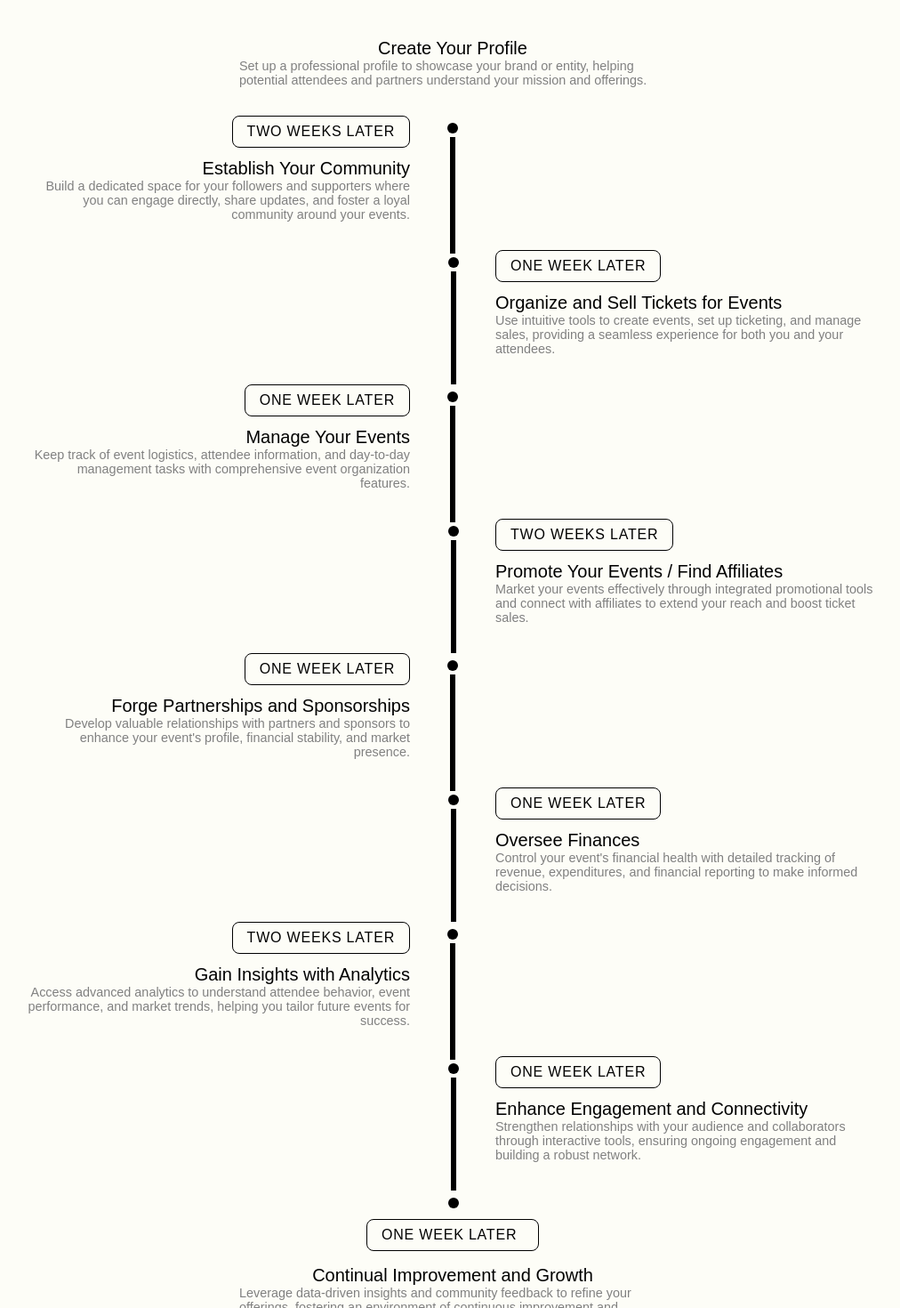
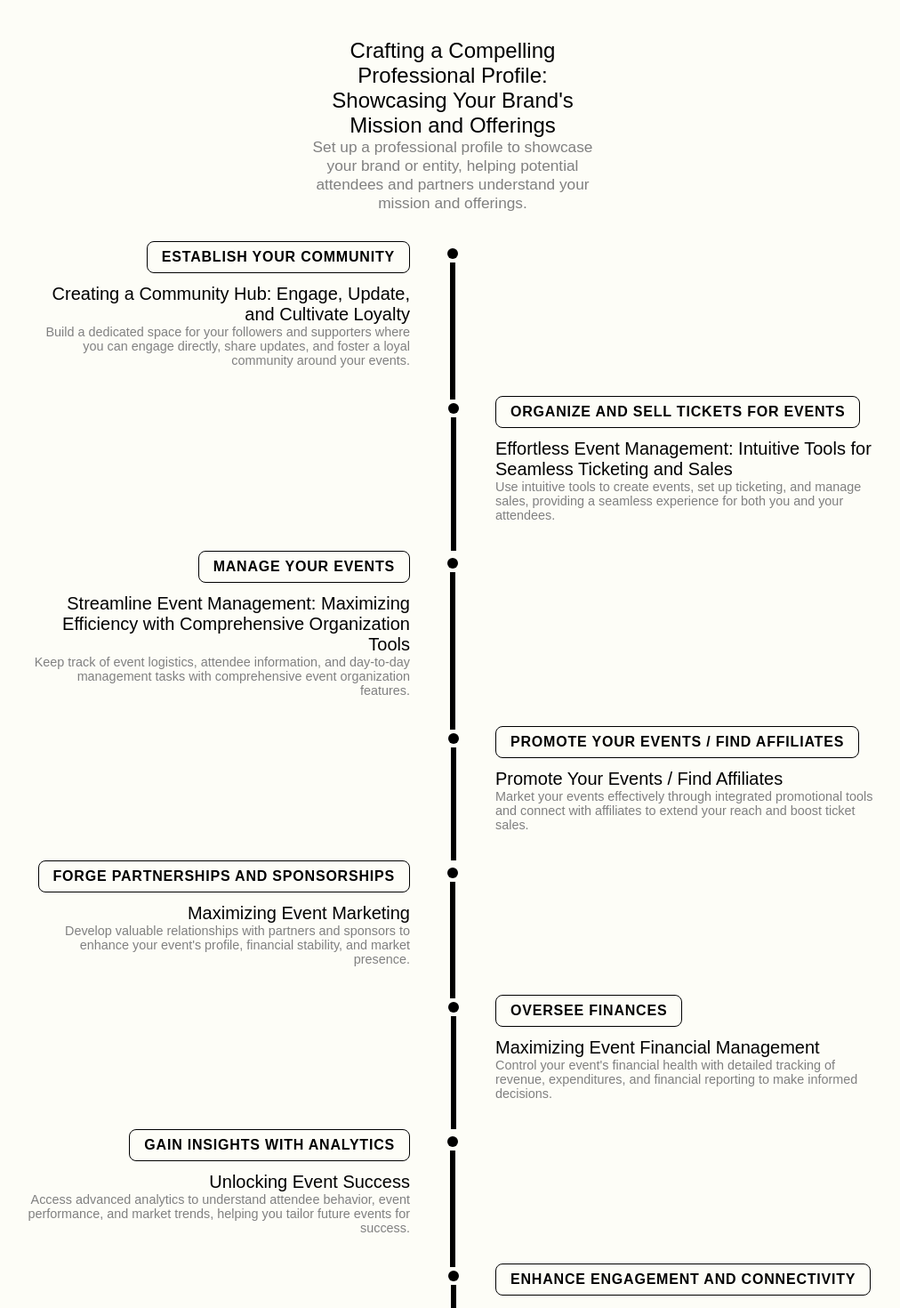
Before and after one commit to ankuromen/Landing-Samara, a React (Create React App) app: page / in a window 1280 px wide. Shown: the part 560-2030 px from the top of the page at 89% size, without its empty margins (131-1143 px from the left). Built offline with nearby package versions, Linux system fonts and the light colour scheme.

Commit message:
Add files via upload

```diff
--- a/src/components/LineSteps.css
+++ b/src/components/LineSteps.css
@@ -50,6 +50,8 @@
   flex-direction: column;
   justify-content: center;
   align-items: center;
+  font-size: 1.2em;
+  text-align: center;
 }
 .right {
   position: relative;
@@ -85,6 +87,7 @@
     padding: 0.5em 1em;
     letter-spacing: 0.05em;
     text-transform: uppercase;
+    font-weight: bolder;
   }
 }
 
@@ -122,6 +125,7 @@
     padding: 0.5em 1em;
     letter-spacing: 0.05em;
     text-transform: uppercase;
+    font-weight: bolder;
   }
 }
 .center {
@@ -141,5 +145,7 @@
     padding: 0.5em 1em;
     letter-spacing: 0.05em;
     text-transform: uppercase;
+    font-weight: bolder;
+    text-align: center;
   }
 }
--- a/src/components/LineSteps.js
+++ b/src/components/LineSteps.js
@@ -4,19 +4,19 @@ import "./LineSteps.css";
 const LineSteps = () => {
   const professionalFeatures = [
     {
-      title: "Create Your Profile",
+      title: "Crafting a Compelling Professional Profile: Showcasing Your Brand's Mission and Offerings",
       para: "Set up a professional profile to showcase your brand or entity, helping potential attendees and partners understand your mission and offerings.",
     },
     {
-      title: "Establish Your Community",
+      title: "Creating a Community Hub: Engage, Update, and Cultivate Loyalty",
       para: "Build a dedicated space for your followers and supporters where you can engage directly, share updates, and foster a loyal community around your events.",
     },
     {
-      title: "Organize and Sell Tickets for Events",
+      title: "Effortless Event Management: Intuitive Tools for Seamless Ticketing and Sales",
       para: "Use intuitive tools to create events, set up ticketing, and manage sales, providing a seamless experience for both you and your attendees.",
     },
     {
-      title: "Manage Your Events",
+      title: "Streamline Event Management: Maximizing Efficiency with Comprehensive Organization Tools",
       para: "Keep track of event logistics, attendee information, and day-to-day management tasks with comprehensive event organization features.",
     },
     {
@@ -25,23 +25,23 @@ const LineSteps = () => {
     },
 
     {
-      title: "Forge Partnerships and Sponsorships",
+      title: "Maximizing Event Marketing",
       para: "Develop valuable relationships with partners and sponsors to enhance your event's profile, financial stability, and market presence.",
     },
     {
-      title: "Oversee Finances",
+      title: "Maximizing Event Financial Management",
       para: "Control your event's financial health with detailed tracking of revenue, expenditures, and financial reporting to make informed decisions.",
     },
     {
-      title: "Gain Insights with Analytics",
+      title: "Unlocking Event Success",
       para: "Access advanced analytics to understand attendee behavior, event performance, and market trends, helping you tailor future events for success.",
     },
     {
-      title: "Enhance Engagement and Connectivity",
+      title: "Empowering Connectivity",
       para: "Strengthen relationships with your audience and collaborators through interactive tools, ensuring ongoing engagement and building a robust network.",
     },
     {
-      title: "Continual Improvement and Growth",
+      title: "Harnessing Data and Community Input for Sustainable Growth",
       para: "Leverage data-driven insights and community feedback to refine your offerings, fostering an environment of continuous improvement and sustainable growth.",
     },
   ];
@@ -55,14 +55,14 @@ const LineSteps = () => {
         <li className="left">
           <div className="bullet"></div>
           <div className="line"></div>
-          <div className="time">two weeks later</div>
+          <div className="time">Establish Your Community</div>
           <h3>{professionalFeatures[1].title}</h3>
           <p>{professionalFeatures[1].para}</p>
         </li>
         <li className="right">
           <div className="bullet"></div>
           <div className="line"></div>
-          <div className="time">one week later</div>
+          <div className="time">Organize and Sell Tickets for Events</div>
           <h3>{professionalFeatures[2].title}</h3>
           <p>{professionalFeatures[2].para}</p>
         </li>
@@ -70,42 +70,42 @@ const LineSteps = () => {
           <div className="bullet"></div>
           <div className="line"></div>
           <div className="line"></div>
-          <div className="time">one week later</div>
+          <div className="time">Manage Your Events</div>
           <h3>{professionalFeatures[3].title}</h3>
           <p>{professionalFeatures[3].para}</p>
         </li>
         <li className="right">
           <div className="bullet"></div>
           <div className="line"></div>
-          <div className="time">two weeks later</div>
+          <div className="time">Promote Your Events / Find Affiliates</div>
           <h3>{professionalFeatures[4].title}</h3>
           <p>{professionalFeatures[4].para}</p>
         </li>
         <li className="left">
           <div className="bullet"></div>
           <div className="line"></div>
-          <div className="time">one week later</div>
+          <div className="time">Forge Partnerships and Sponsorships</div>
           <h3>{professionalFeatures[5].title}</h3>
           <p>{professionalFeatures[5].para}</p>
         </li>
         <li className="right">
           <div className="bullet"></div>
           <div className="line"></div>
-          <div className="time">one week later</div>
+          <div className="time">Oversee Finances</div>
           <h3>{professionalFeatures[6].title}</h3>
           <p>{professionalFeatures[6].para}</p>
         </li>
         <li className="left">
           <div className="bullet"></div>
           <div className="line"></div>
-          <div className="time">two weeks later</div>
+          <div className="time">Gain Insights with Analytics</div>
           <h3>{professionalFeatures[7].title}</h3>
           <p>{professionalFeatures[7].para}</p>
         </li>
         <li className="right">
           <div className="bullet"></div>
           <div className="line"></div>
-          <div className="time">one week later</div>
+          <div className="time">Enhance Engagement and Connectivity</div>
           <h3>{professionalFeatures[8].title}</h3>
           <p>{professionalFeatures[8].para}</p>
         </li>
@@ -113,7 +113,7 @@ const LineSteps = () => {
           <div className="bullet"></div>
         </li>
         <li className="center">
-          <div className="time">one week later</div>
+          <div className="time">Continual Improvement and Growth</div>
           <h3>{professionalFeatures[9].title}</h3>
           <p>{professionalFeatures[9].para}</p>
         </li>
```
